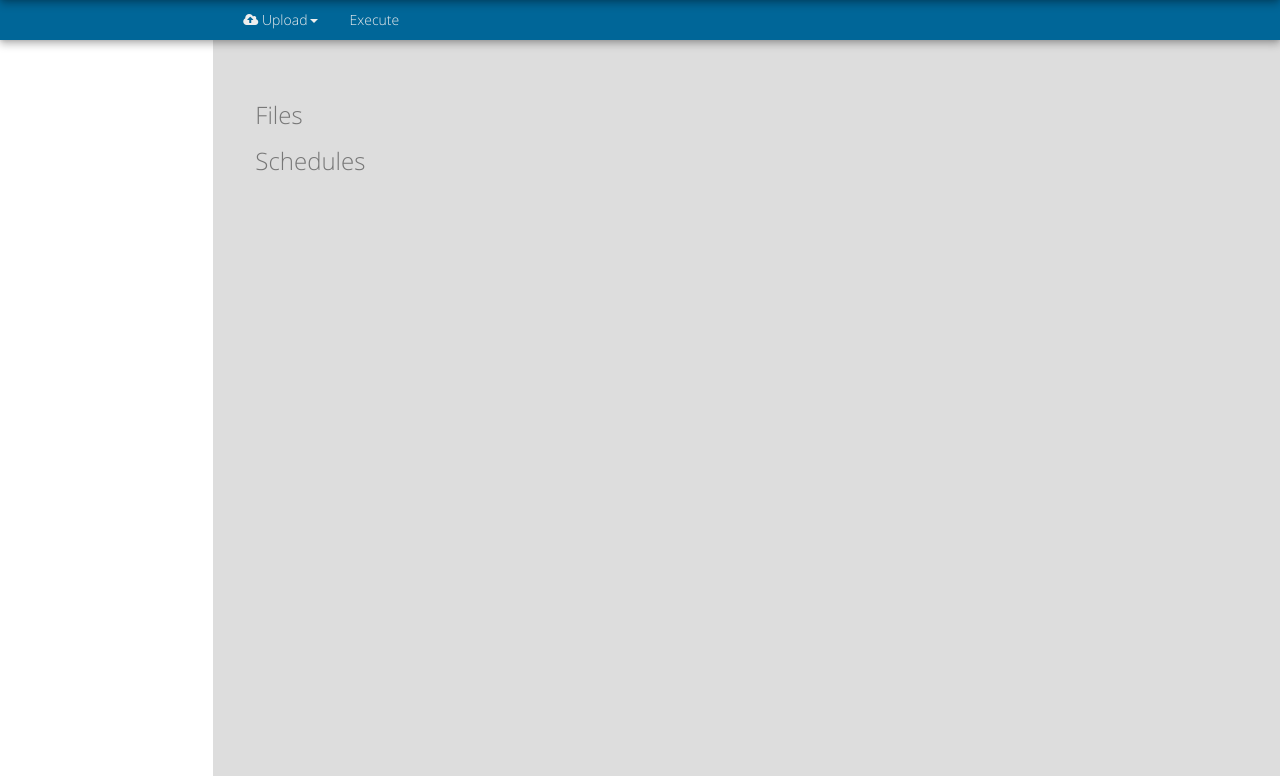
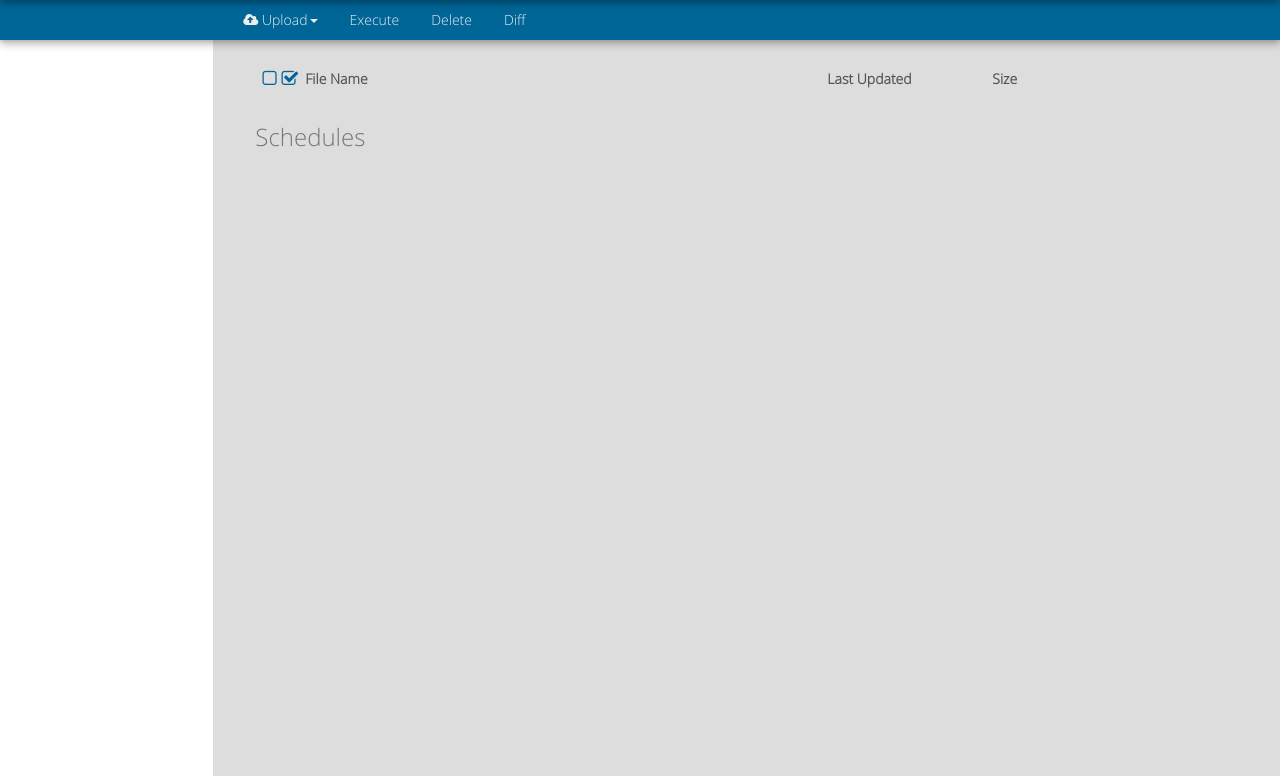
Before and after one commit to eldos-dl/executor, a Django app: page /dashboard/ in a window 1280 px wide. Shown: the part 52-828 px from the top of the page. Run offline with Django 3.2, Linux system fonts and the light colour scheme; a user stored in the database is signed in; tables that the repository leaves empty hold one stand-in row (values such as "Sample post"); some libraries are stand-ins or nearby versions.

Commit message:
Frontend Checkbox improvements

```diff
--- a/ui/static/css/style.css
+++ b/ui/static/css/style.css
@@ -169,3 +169,13 @@
     position: absolute;
     z-index: 2;
 }
+.header-details {
+    height: 50px;
+    color: rgb(85, 85, 85);
+    font-weight: bolder;
+
+}
+
+.header-details > div {
+    padding: 15px 0px;
+}
--- a/ui/static/js/app/controllers.js
+++ b/ui/static/js/app/controllers.js
@@ -28,7 +28,9 @@
         }])
         .controller('DashboardController', ['$scope', '$rootScope', '$http', function ($scope, $rootScope,  $http) {
             $scope.userFiles = [];
-            $scope.selected = {'E': -1, 'I': -1};
+            $scope.selectedFilesToSchedule = {'E': -1, 'I': -1};
+            $scope.selectedFiles = [];
+            $scope.selected = 0;
             $scope.relation = {};
             $scope.schedules = [];
             $scope.update_files = function () {
@@ -36,31 +38,59 @@
                     $scope.userFiles = data;
                     console.log($scope.userFiles);
                     for (key in $scope.userFiles) {
-                        $scope.relation[$scope.userFiles[key].id] = key
+                        $scope.relation[$scope.userFiles[key].id] = key;
                     }
                 });
             };
             $scope.switch_selection = function (file) {
                 if (file.type == 'E' && file.selected==false) {
-                    if ($scope.selected['E'] != -1) {
-                        $scope.userFiles[$scope.relation[$scope.selected['E']]].selected = false;
-                    }
-                    $scope.selected['E'] = file.id;
+                    //if ($scope.selectedFilesToSchedule['E'] != -1) {
+                    //    $scope.userFiles[$scope.relation[$scope.selectedFilesToSchedule['E']]].selected = false;
+                    //}
+                    $scope.selectedFilesToSchedule['E'] = file.id;
+                    $scope.selectedFiles.push(file.id);
+                    $scope.selected += 1;
                     file.selected = true;
 
                 } else if(file.selected==false) {
-                    if ($scope.selected['I'] != -1) {
-                        $scope.userFiles[$scope.relation[$scope.selected['I']]].selected = false;
-                    }
-                    $scope.selected['I'] = file.id;
+                    //if ($scope.selectedFilesToSchedule['I'] != -1) {
+                    //    $scope.userFiles[$scope.relation[$scope.selectedFilesToSchedule['I']]].selected = false;
+                    //}
+                    $scope.selectedFilesToSchedule['I'] = file.id;
+                    $scope.selectedFiles.push(file.id);
+                    $scope.selected += 1;
                     file.selected = true;
+
                 } else if(file.type == 'E' && file.selected==true) {
-                    $scope.selected['E'] = -1;
+                    $scope.selectedFilesToSchedule['E'] = -1;
+                    $scope.selectedFiles.splice($scope.selectedFiles.indexOf(file.id), 1);
+                    $scope.selected -= 1;
                     file.selected = false;
+
                 } else if(file.selected==true) {
-                    $scope.selected['I'] = -1;
+                    $scope.selectedFilesToSchedule['I'] = -1;
+                    $scope.selectedFiles.splice($scope.selectedFiles.indexOf(file.id), 1);
+                    $scope.selected -= 1;
                     file.selected = false;
                 }
+                console.log($scope.selectedFilesToSchedule);
+            };
+            $scope.switch_all_files = function() {
+                if ($scope.selected == 0) {
+                    for (key in $scope.userFiles) {
+                        $scope.userFiles[key].selected = true;
+                        $scope.selectedFiles.push($scope.userFiles[key].id);
+                    }
+                    $scope.selected = $scope.userFiles.length;
+                } else {
+                    for (key in $scope.userFiles) {
+                        $scope.userFiles[key].selected = false;
+                    }
+                    $scope.selected = 0;
+                }
+                $scope.selectedFiles.splice(0, $scope.selectedFiles.length);
+                $scope.selectedFilesToSchedule = {'E': -1, 'I': -1};
+                console.log($scope.userFiles.length);
                 console.log($scope.selected);
             };
             $scope.update_schedules = function() {
@@ -68,10 +98,10 @@
                     $scope.schedules = data;
                     console.log($scope.schedules);
                 });
-            }
+            };
             $scope.schedule_execution = function() {
-                console.log($scope.selected);
-                data = {"executable": $scope.selected['E'], "input_file": $scope.selected['I'] }
+                console.log($scope.selectedFilesToSchedule);
+                data = {"executable": $scope.selectedFilesToSchedule['E'], "input_file": $scope.selectedFilesToSchedule['I'] }
                 $http.post('/schedule/', data).success(function (data) {
                     $scope.schedules.push(data);
                     console.log($scope.schedules);
--- a/ui/templates/index.html
+++ b/ui/templates/index.html
@@ -54,16 +54,28 @@
                                 <li><label for="io-files">Input Files<input type="file" id="io-files" ngf-select="uploadFiles($files, $invalidFiles, 'I')" multiple></label></li>
                             </ul>
                         </li>
-                        <li>
-                            <a ng-click="schedule_execution()">Execute</a>
-                        </li>
+                        <li><a ng-click="schedule_execution()">Execute</a></li>
+                        <li><a ng-click="">Delete</a></li>
+                        <li><a ng-click="">Diff</a></li>
                     </ul>
                 </div>
             </div>
         <div class="col-md-2"></div>
-        <div class="col-md-10 grey tall" style="padding: 3em;">
-            <h3 class="col-md-push-1 light" ng-show="userFiles">Files</h3>
-            <div ng-repeat="file in userFiles" class="file-details text-center">
+        <div class="col-md-10 grey tall" style="padding: 3em; padding-top: 1em;">
+            <h3 class="col-md-push-1 light" ng-show="userFiles.length!=0">Files</h3>
+            <div class="header-details text-left">
+                <div class="col-md-1 thumb-nail text-center">
+                    <i class="fa fa-square-o" aria-hidden="true" ng-show="selected==0" ng-click="switch_all_files()"></i>
+                    <i class="fa fa-minus-square" ng-hide="selected==0 || selected==userFiles.length" ng-click="switch_all_files()" aria-hidden="true"></i>
+                    <i class="fa fa-check-square-o" aria-hidden="true" ng-show="selected==userFiles.length" ng-click="switch_all_files()"></i>
+                </div>
+                <div class="col-md-6 bold text-left" style="overflow: hidden; text-overflow: ellipsis;">
+                    <span style="padding-left: 50px; white-space: nowrap;" >File Name</span>
+                </div>
+                <div class="col-md-3 text-center">Last Updated</div>
+                <div class="col-md-1">Size</div>
+            </div>
+            <div ng-repeat="file in userFiles" class="file-details text-left">
                 <div class="col-md-1 thumb-nail text-center" ng-mouseover="hover=1" ng-mouseleave="hover=0" ng-init="hover=0;file.selected=false;">
                     <i class="fa fa-file-text" aria-hidden="true" ng-show="file.type!='E' && hover==0 && file.selected==false" ></i>
                     <i class="fa fa-file-code-o" aria-hidden="true" ng-show="file.type=='E' && hover==0 &&  file.selected==false"></i>
@@ -73,9 +85,9 @@
                 <div class="col-md-6 bold text-left" style="overflow: hidden; text-overflow: ellipsis;">
                     <span style="padding-left: 50px; white-space: nowrap;" >{{ file.name }}</span>
                 </div>
-                <div class="col-md-2 light">{{ file.last_updated | date:'MMM d, y' }}</div>
+                <div class="col-md-2 light text-center">{{ file.last_updated | date:'MMM d, y' }}</div>
                 <div class="col-md-1 light">{{ file.last_updated | date:'h:mm a' }}</div>
-                <div class="col-md-1 light text-center">{{ file.size | bytes }}</div>
+                <div class="col-md-1 light">{{ file.size | bytes }}</div>
             </div>
             <h3 class="col-md-push-1 light" ng-show="schedules">Schedules</h3>
             <div ng-repeat="schedule in schedules" class="file-details text-center">
```
Also changed, not shown: ui/migrations/0002_auto_20160416_1910.py (added).
